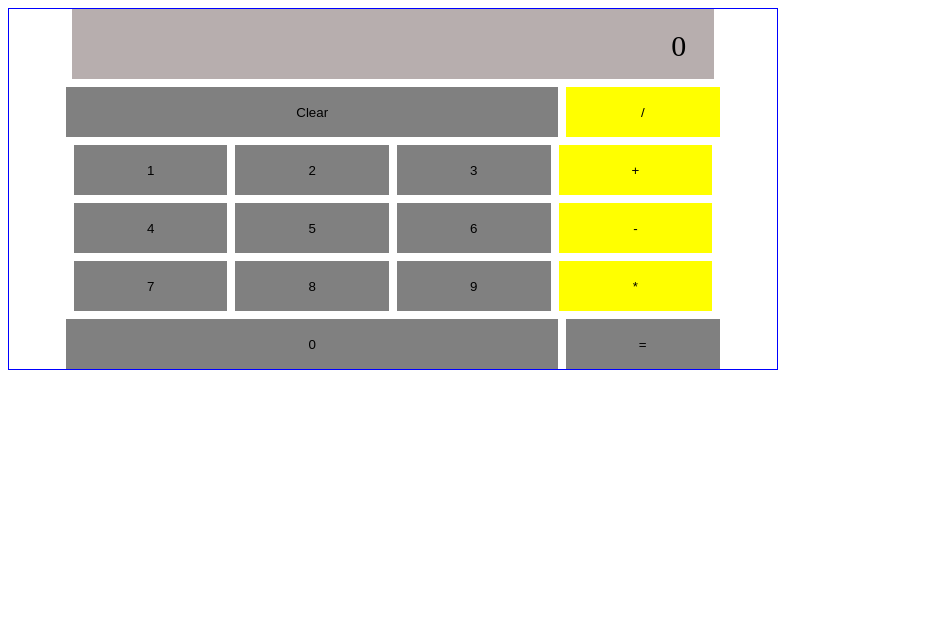
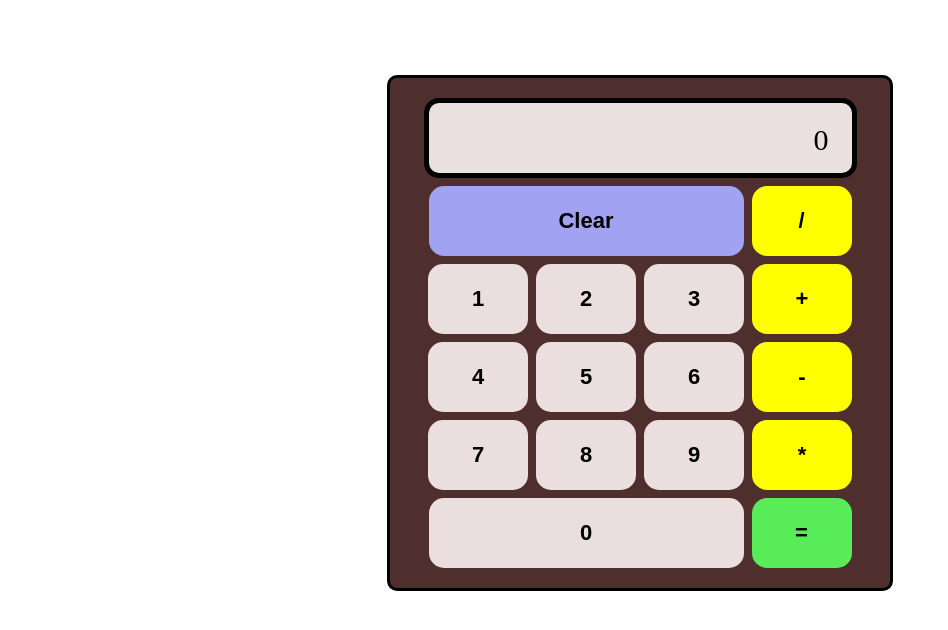
Before and after one commit to kyruken/javascript-calculator, a plain HTML site: page index.html in a window 1280 px wide. Shown: the whole page, without its empty margins (0-948 px from the left). Drawn offline with Linux system fonts and the light colour scheme.

Commit message:
finish style of calculator

```diff
--- a/style.css
+++ b/style.css
@@ -4,44 +4,59 @@ button {
     border: 0;
 }
 
+
 .calculator-container {
+    background-color: rgb(79, 46, 46);
+    border: 3px solid black;
+    border-radius: 10px;
     display: flex;
     justify-content: center;
-    align-items: center;
-    width: 60vw;
+    width: 500px;
     gap: 8px;
+    padding: 20px 0;
+    margin: auto;
+    margin-top: 75px;
     flex-flow: row wrap;
-    border: 1px solid blue;
 }
 
 .display {
-    background-color: rgb(183, 174, 174);
+    background-color: rgb(235, 224, 224);
+    border: 5px solid black;
+    border-radius: 15px;
     width: 80%;
     height: 50px;
     font-size: 30px;
     text-align: end;
     padding-top: 20px;
-    padding-right: 28px;
+    padding-right: 23px;
 }
 
 .number-btn,
 .operation-btn,
 .clear-btn,
 .equal-btn {
+    font-size: 22px;
+    font-weight: 600;
     width: 20%;
-    height: 50px;
-    background-color: gray;
+    height: 70px;
+    background-color: rgb(234, 222, 222);
+    border-radius: 15px;
 
 }
 
 #number-0 {
-    width: 64%;
+    width: 63%;
 }
 
 .clear-btn {
-    width: 64%;
+    width: 63%;
+    background-color: rgb(162, 162, 243);
 }
 
 .operation-btn {
     background-color: yellow;
 }
+
+.equal-btn {
+    background-color: rgb(88, 236, 88);
+}
```
